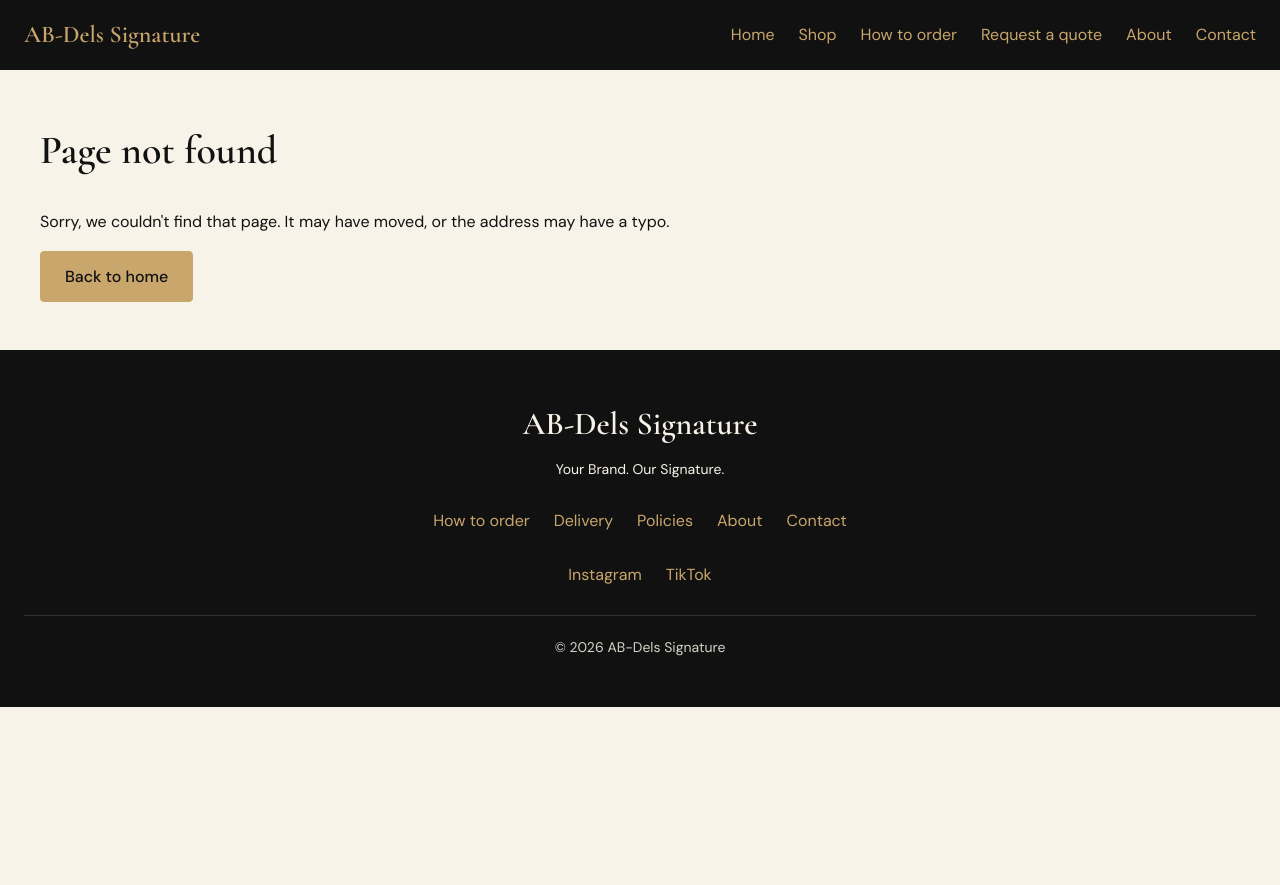
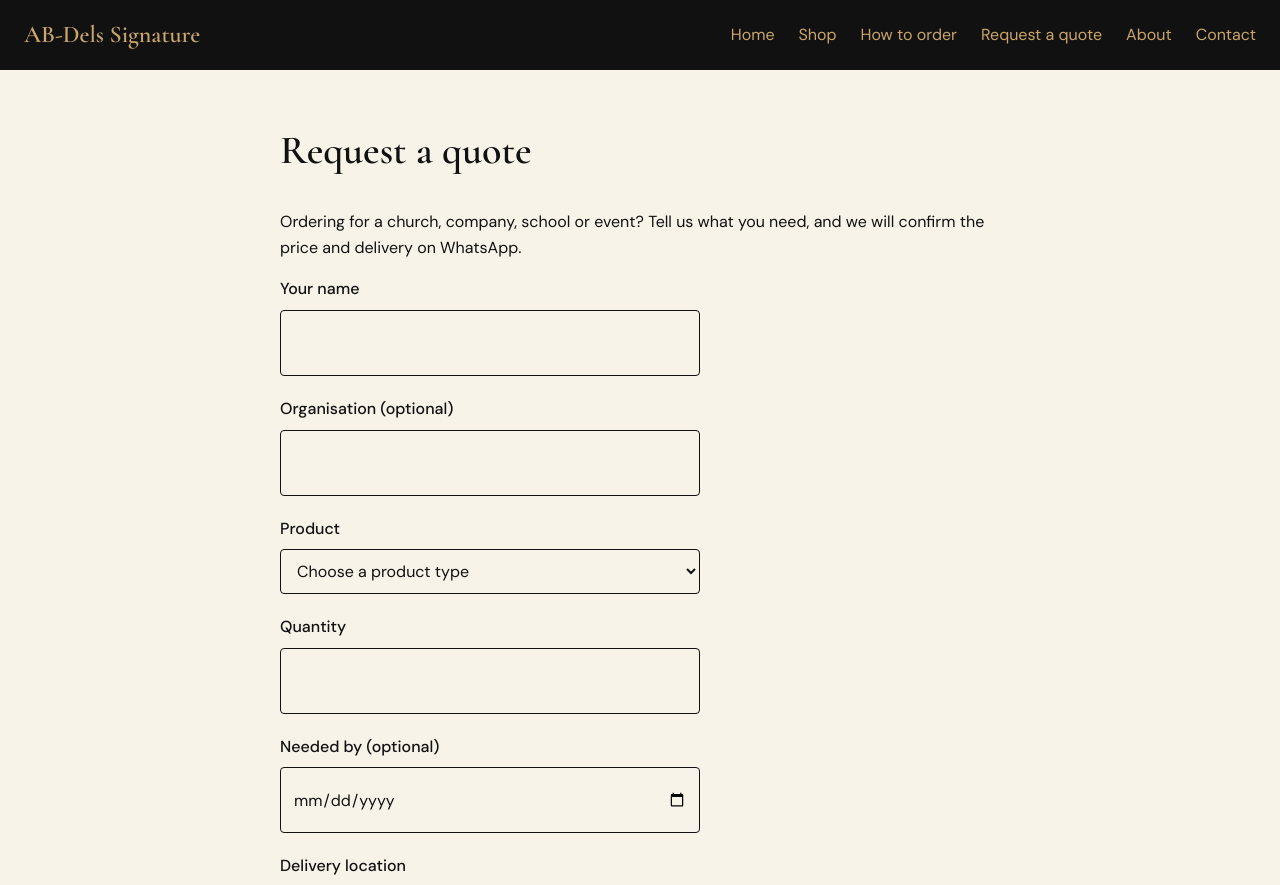
Before and after one commit to David-Adegboyega/ab-dels-signature, a React app in the folder frontend/: page /quote in a window 1280 px wide. Shown: the top 885 px of the page. Before the commit the page ends 800 px from the top, so only its background shows below. Built offline with nearby package versions, Linux system fonts and the light colour scheme; the HTML template or start-up script is replaced by a standard one.

Commit message:
feat: add WhatsApp quote request form

```diff
--- a/frontend/src/App.jsx
+++ b/frontend/src/App.jsx
@@ -11,6 +11,7 @@ import About from './pages/About';
 import Contact from './pages/Contact';
 import NotFound from './pages/NotFound';
 import ProductDetail from './pages/ProductDetail';
+import Quote from './pages/Quote';
 
 function App() {
   return (
@@ -27,6 +28,7 @@ function App() {
           <Route path="/contact" element={<Contact />} />
           <Route path="*" element={<NotFound />} />
           <Route path="/shop/:id" element={<ProductDetail />} />
+          <Route path="/quote" element={<Quote />} />
         </Routes>
       </main>
       <Footer />
--- a/frontend/src/components/Header.jsx
+++ b/frontend/src/components/Header.jsx
@@ -23,7 +23,7 @@ function Header() {
                 <li><Link to="/">Home</Link></li>
                 <li><Link to="/shop">Shop</Link></li>
                 <li><Link to="/how-to-order">How to order</Link></li>
-                <li><a href="/request-a-quote">Request a quote</a></li>
+                <li><Link to="/quote">Request a quote</Link></li>
                 <li><Link to="/about">About</Link></li>
                 <li><Link to="/contact">Contact</Link></li>
             </ul>
--- a/frontend/src/pages/Home.jsx
+++ b/frontend/src/pages/Home.jsx
@@ -11,7 +11,7 @@ function Home() {
       </p>
       <div className="hero__actions">
         <Link to="/shop" className="button button-primary">Shop</Link>
-        <a href="#" className="button button-secondary">Request a quote</a>
+        <Link to="/quote" className="button button-secondary">Request a quote</Link>
       </div>
     </section>
   );
--- /dev/null
+++ b/frontend/src/pages/Quote.css
@@ -0,0 +1,28 @@
+.quote-form .field {
+  display: flex;
+  flex-direction: column;
+  gap: 8px;
+  max-width: 420px;
+  margin-bottom: 20px;
+}
+
+.quote-form label {
+  font-weight: 500;
+}
+
+.quote-form input,
+.quote-form select,
+.quote-form textarea {
+  min-height: 44px;
+  padding: 10px 12px;
+  border: 1px solid var(--color-black);
+  border-radius: 4px;
+  background: var(--color-ivory);
+  color: var(--color-black);
+  font-family: var(--font-body);
+  font-size: 1rem;
+}
+
+.quote-form .note {
+  max-width: 420px;
+}
--- /dev/null
+++ b/frontend/src/pages/Quote.jsx
@@ -0,0 +1,106 @@
+import { useState } from 'react';
+import './Quote.css';
+import { siteInfo } from '../data/siteInfo';
+
+const productTypes = ['Clothing', 'Caps', 'Books', 'Souvenirs', 'Other'];
+
+function Quote() {
+  const [form, setForm] = useState({
+    name: '',
+    organisation: '',
+    product: '',
+    quantity: '',
+    deadline: '',
+    location: '',
+    details: '',
+  });
+
+  const handleChange = (event) => {
+    setForm({ ...form, [event.target.name]: event.target.value });
+  };
+
+  const ready =
+    form.name && form.product && Number(form.quantity) >= 1 && form.location;
+
+  const message = [
+    "Hello AB-Dels Signature, I'd like a quote:",
+    `Name: ${form.name}`,
+    form.organisation ? `Organisation: ${form.organisation}` : null,
+    `Product: ${form.product}`,
+    `Quantity: ${form.quantity}`,
+    form.deadline ? `Needed by: ${form.deadline}` : null,
+    `Delivery location: ${form.location}`,
+    form.details ? `Details: ${form.details}` : null,
+    'I will send my design in this chat.',
+  ]
+    .filter(Boolean)
+    .join('\n');
+
+  const whatsappLink = `https://wa.me/${siteInfo.whatsappNumber}?text=${encodeURIComponent(message)}`;
+
+  return (
+    <div className="container text-page quote-form">
+      <h1>Request a quote</h1>
+      <p>
+        Ordering for a church, company, school or event? Tell us what you need,
+        and we will confirm the price and delivery on WhatsApp.
+      </p>
+
+      <div className="field">
+        <label htmlFor="name">Your name</label>
+        <input id="name" name="name" type="text" value={form.name} onChange={handleChange} />
+      </div>
+
+      <div className="field">
+        <label htmlFor="organisation">Organisation (optional)</label>
+        <input id="organisation" name="organisation" type="text" value={form.organisation} onChange={handleChange} />
+      </div>
+
+      <div className="field">
+        <label htmlFor="product">Product</label>
+        <select id="product" name="product" value={form.product} onChange={handleChange}>
+          <option value="">Choose a product type</option>
+          {productTypes.map((type) => (
+            <option key={type} value={type}>{type}</option>
+          ))}
+        </select>
+      </div>
+
+      <div className="field">
+        <label htmlFor="quantity">Quantity</label>
+        <input id="quantity" name="quantity" type="number" min="1" value={form.quantity} onChange={handleChange} />
+      </div>
+
+      <div className="field">
+        <label htmlFor="deadline">Needed by (optional)</label>
+        <input id="deadline" name="deadline" type="date" value={form.deadline} onChange={handleChange} />
+      </div>
+
+      <div className="field">
+        <label htmlFor="location">Delivery location</label>
+        <input id="location" name="location" type="text" value={form.location} onChange={handleChange} />
+      </div>
+
+      <div className="field">
+        <label htmlFor="details">Details (wording, colours, anything else)</label>
+        <textarea id="details" name="details" rows="4" value={form.details} onChange={handleChange} />
+      </div>
+
+      <p className="note">
+        You will send your design or logo on WhatsApp after you tap the button.
+      </p>
+
+      {ready ? (
+        <a href={whatsappLink} target="_blank" rel="noreferrer" className="button button-primary">
+          Send request on WhatsApp
+        </a>
+      ) : (
+        <button type="button" className="button button-primary" disabled>
+          Fill in the required fields
+        </button>
+      )}
+    </div>
+  );
+}
+
+export default Quote;
```
